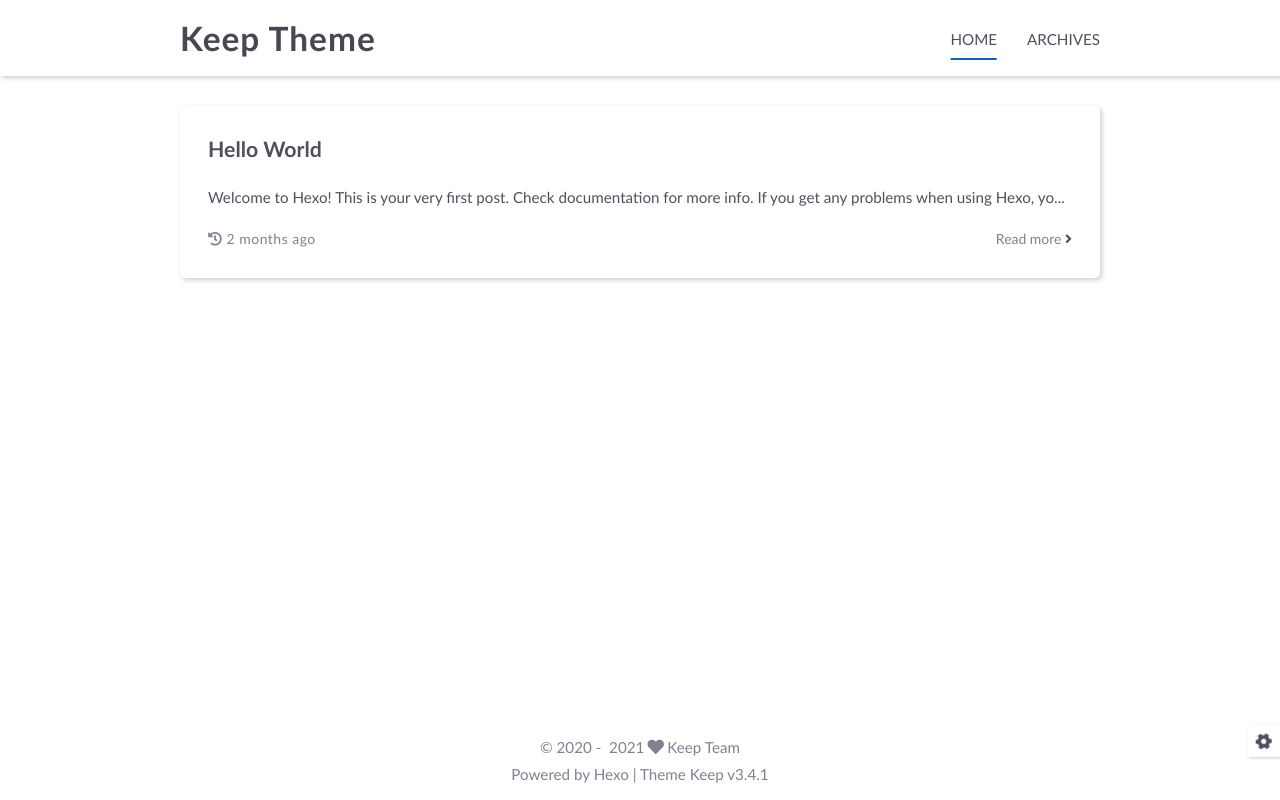
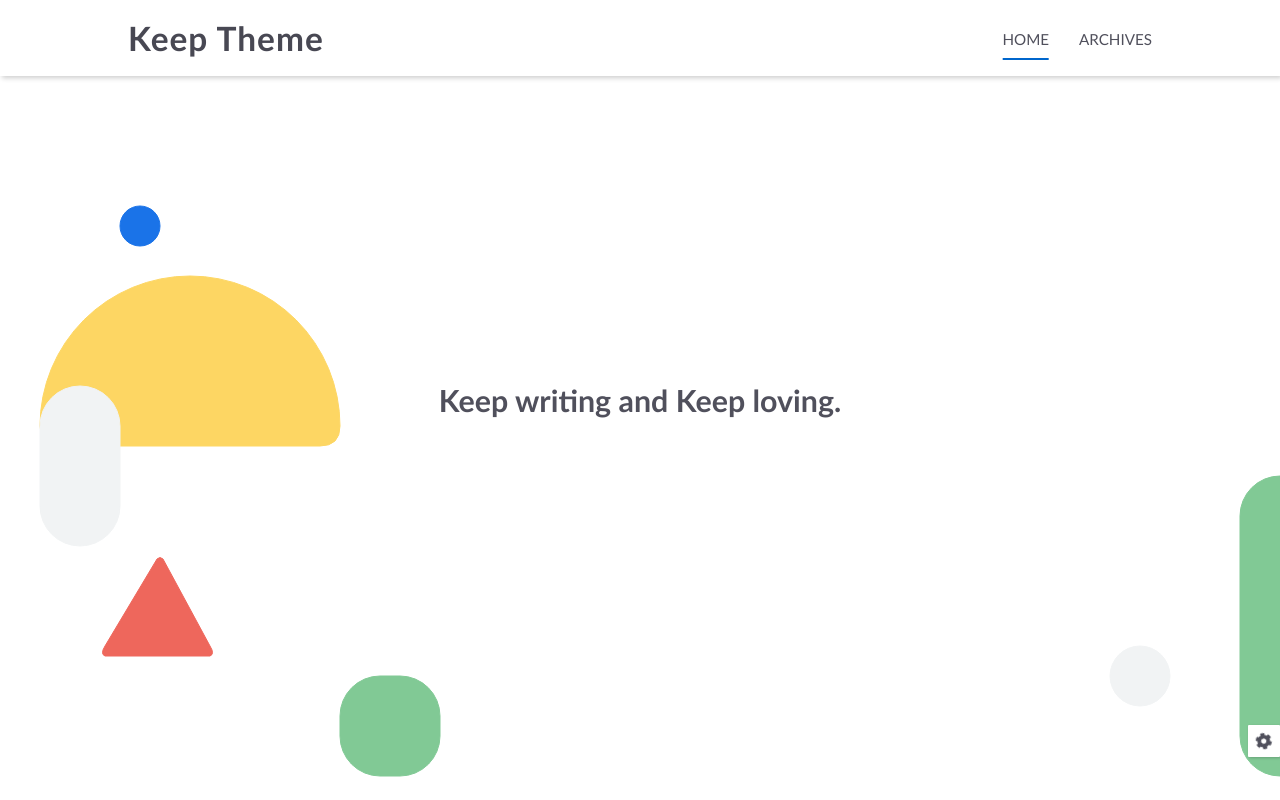
Before and after one commit to honghong1012/honghong1012.github.io, a plain HTML site: page index.html in a window 1280 px wide. Shown: the top 800 px of the page. Drawn offline with Linux system fonts and the light colour scheme.

Commit message:
Site updated: 2021-03-12 10:57:51

```diff
--- a/index.html
+++ b/index.html
@@ -17,7 +17,7 @@
     <script id="hexo-configurations">
     let KEEP = window.KEEP || {};
     KEEP.hexo_config = {"hostname":"example.com","root":"/","language":"en"};
-    KEEP.theme_config = {"toc":{"enable":false,"number":false,"expand_all":false,"init_open":false},"style":{"primary_color":"#0066CC","avatar":"/images/avatar.svg","favicon":"/images/logo.svg","article_img_align":"left","left_side_width":"260px","content_max_width":"920px","hover":{"shadow":false,"scale":false},"first_screen":{"enable":false,"background_img":"/images/bg.svg","description":"Keep writing and Keep loving."},"scroll":{"progress_bar":{"enable":false},"percent":{"enable":false}}},"local_search":{"enable":false,"preload":false},"code_copy":{"enable":false,"style":"default"},"pjax":{"enable":false},"lazyload":{"enable":false},"version":"3.4.1"};
+    KEEP.theme_config = {"toc":{"enable":false,"number":false,"expand_all":false,"init_open":false},"style":{"primary_color":"#0066CC","avatar":"/images/avatar.svg","favicon":"/images/logo.svg","article_img_align":"left","left_side_width":"260px","content_max_width":"920px","hover":{"shadow":false,"scale":false},"first_screen":{"enable":true,"background_img":"/images/bg.svg","description":"Keep writing and Keep loving."},"scroll":{"progress_bar":{"enable":false},"percent":{"enable":false}}},"local_search":{"enable":false,"preload":false},"code_copy":{"enable":false,"style":"default"},"pjax":{"enable":false},"lazyload":{"enable":false},"version":"3.4.1"};
     KEEP.language_ago = {"second":"%s seconds ago","minute":"%s minutes ago","hour":"%s hours ago","day":"%s days ago","week":"%s weeks ago","month":"%s months ago","year":"%s years ago"};
   </script>
 <meta name="generator" content="Hexo 5.3.0"></head>
@@ -34,13 +34,23 @@
 <main class="page-container">
 
 
+        <div class="first-screen-container flex-center fade-in-down-animation">
+    <div class="content flex-center">
+        <div class="description">
+            Keep writing and Keep loving.
+        </div>
+
+    </div>
+</div>
+
+
 
     <div class="page-main-content">
 
         <div class="page-main-content-top">
             <header class="header-wrapper">
 
-    <div class="header-content">
+    <div class="header-content has-first-screen">
         <div class="left">
             <a class="logo-title" href="/">
                 Keep Theme
```
Also changed, not shown: 2020/12/21/hello-world/index.html (+1 -1 lines), archives/2020/12/index.html (+1 -1 lines), archives/2020/index.html (+1 -1 lines), archives/index.html (+1 -1 lines).
